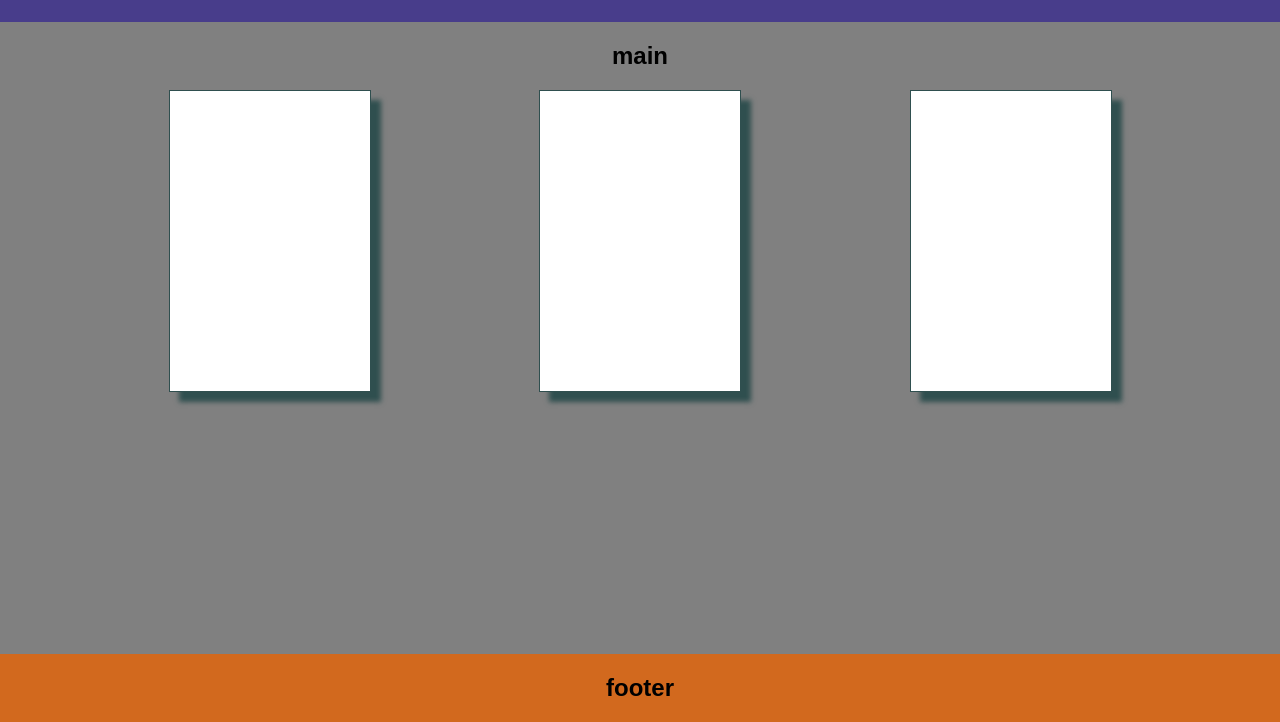
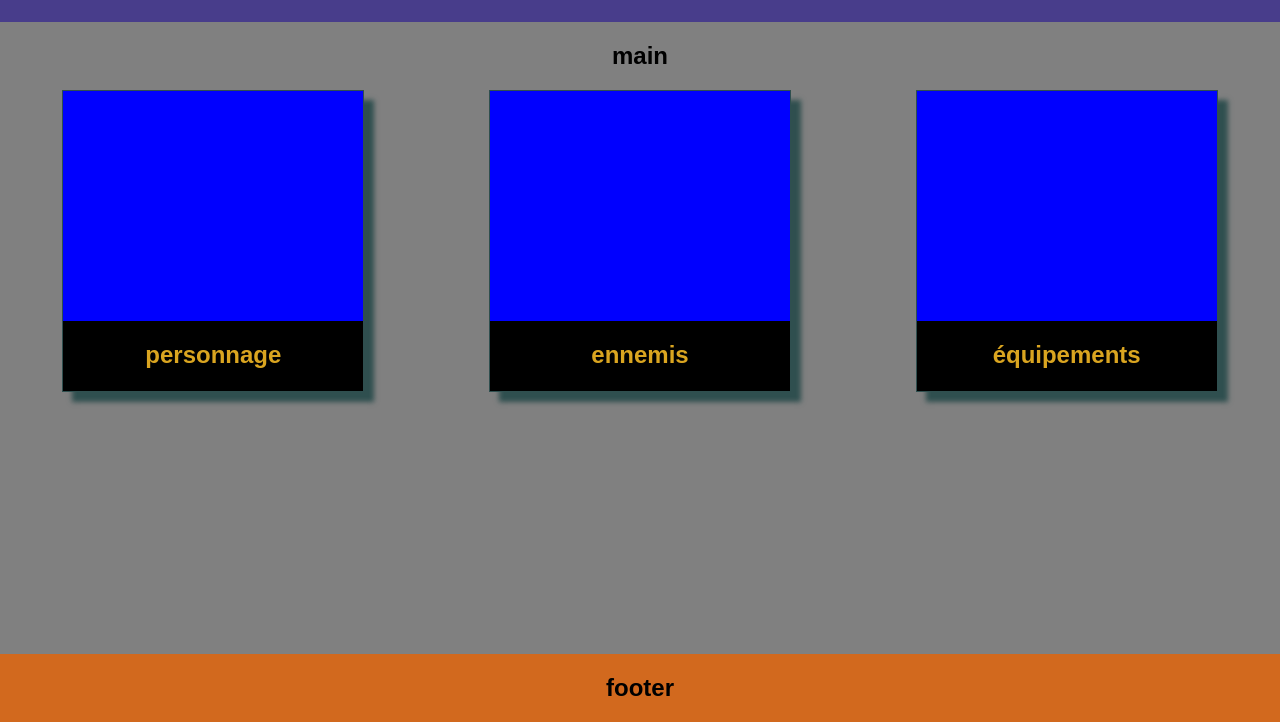
Before and after one commit to SebastienLacour/Entrainement, a plain HTML site: page index.html in a window 1280 px wide. Shown: the part 78-800 px from the top of the page. Drawn offline with Linux system fonts and the light colour scheme; no server answers.

Commit message:
ajout des titres des liens

```diff
--- a/index.html
+++ b/index.html
@@ -11,7 +11,7 @@
         <img src="" alt="logo">
         <nav class="header__nav">
             <ul class="header__nav__list">
-                <li class="header__nav__item">Accueil</li>
+                <li class="header__nav__item"><a href="http://">Accueil</a></li>
                 <li class="header__nav__item">Profil</li>
             </ul>
         </nav>
@@ -19,9 +19,27 @@
     <main class="main">
         <h2>main</h2>
         <div class="container">
-            <div class="content"></div>
-            <div class="content"></div>
-            <div class="content"></div>
+            <div class="content">
+                <a href="http://"></a>
+                <div class="content__img"></div>
+                <div class="content__title">
+                    <h2>personnage</h2>
+                </div>
+            </div>
+            <div class="content">
+                <a href="http://"></a>
+                <div class="content__img"></div>
+                <div class="content__title">
+                    <h2>ennemis</h2>
+                </div>
+            </div>
+            <div class="content">
+                <a href="http://"></a>
+                <div class="content__img"></div>
+                <div class="content__title">
+                    <h2>équipements</h2>
+                </div>
+            </div>
         </div>
     </main>
     <footer class="footer">
--- a/style.css
+++ b/style.css
@@ -7,6 +7,11 @@ body{
     text-align: center;
     height: 100vh;
     width: 100%;
+}
+
+a{
+    color: black;
+    text-decoration: none;
 }
 
 .header{
@@ -33,22 +38,39 @@ body{
 
 .container{
     display: flex;
-    justify-content: space-evenly;
+    justify-content: space-around;
     align-items: center;
+    flex-wrap: wrap;
 }
 
 .content{
     background-color: white;
-    width: 200px;
+    width: 300px;
     height: 300px;
     border: 1px ridge darkslategray;
     box-shadow: 10px 10px 5px darkslategray;
+    display: flex;
+    flex-direction: column;
 }
 
 .content:hover{
     transform: scale(1.2);
     transition: all 0.2s ease-in-out;
 }
+.content__img{
+    background-color: blue;
+    width: 100%;
+    height: 50px;
+    flex-grow: 2;
+}
+
+.content__title{
+    background-color: black;
+    color: goldenrod;
+    width: 100%;
+    height: 50px;
+    padding-bottom: 20px;
+}
 
 .footer{
     background-color: chocolate;
```
